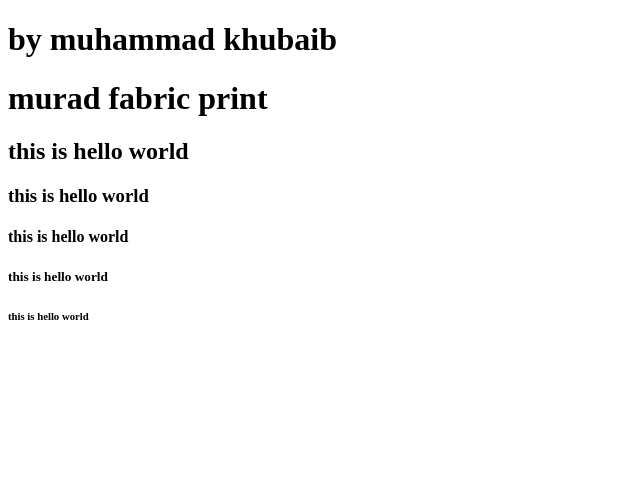
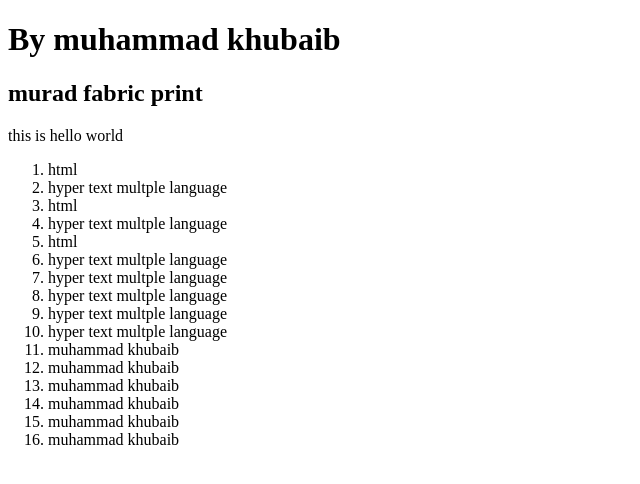
Before and after one commit to muhammadtayyab788/hello-world, a plain HTML site: page index.html in a window 1280 px wide. Shown: the whole page, without its empty margins (0-640 px from the left). Drawn offline with Linux system fonts and the light colour scheme.

Commit message:
today i have learn order list and list item

```diff
--- a/index.html
+++ b/index.html
@@ -1,18 +1,36 @@
 <!DOCTYPE html>
 <html lang="en">
+
 <head>
     <meta charset="UTF-8">
     <meta name="viewport" content="width=device-width, initial-scale=1.0">
     <title>Document</title>
 </head>
+
 <body>
-    <h1>by muhammad khubaib </h1>
-    <h1>murad fabric print </h1>
-    <h2>this is hello world</h2>
-    <h3>this is hello world</h3>
-    <h4>this is hello world</h4>
-    <h5>this is hello world</h5>
-    <h6>this is hello world</h6>
+    <h1>By muhammad khubaib </h1>
+    <h2>murad fabric print </h2>
+    <p>this is hello world</p>
+
+    <ol>
+        <li>html</li>
+        <li>hyper text multple language</li>
+        <li>html</li>
+        <li>hyper text multple language</li>
+        <li>html</li>
+        <li>hyper text multple language</li>
+        <li>hyper text multple language</li>
+        <li>hyper text multple language</li>
+        <li>hyper text multple language</li>
+        <li>hyper text multple language</li>
+        <li>muhammad khubaib</li>
+        <li>muhammad khubaib</li>
+        <li>muhammad khubaib</li>
+        <li>muhammad khubaib</li>
+        <li>muhammad khubaib</li>
+        <li>muhammad khubaib</li>
+    </ol>
 
 </body>
+
 </html>
```
